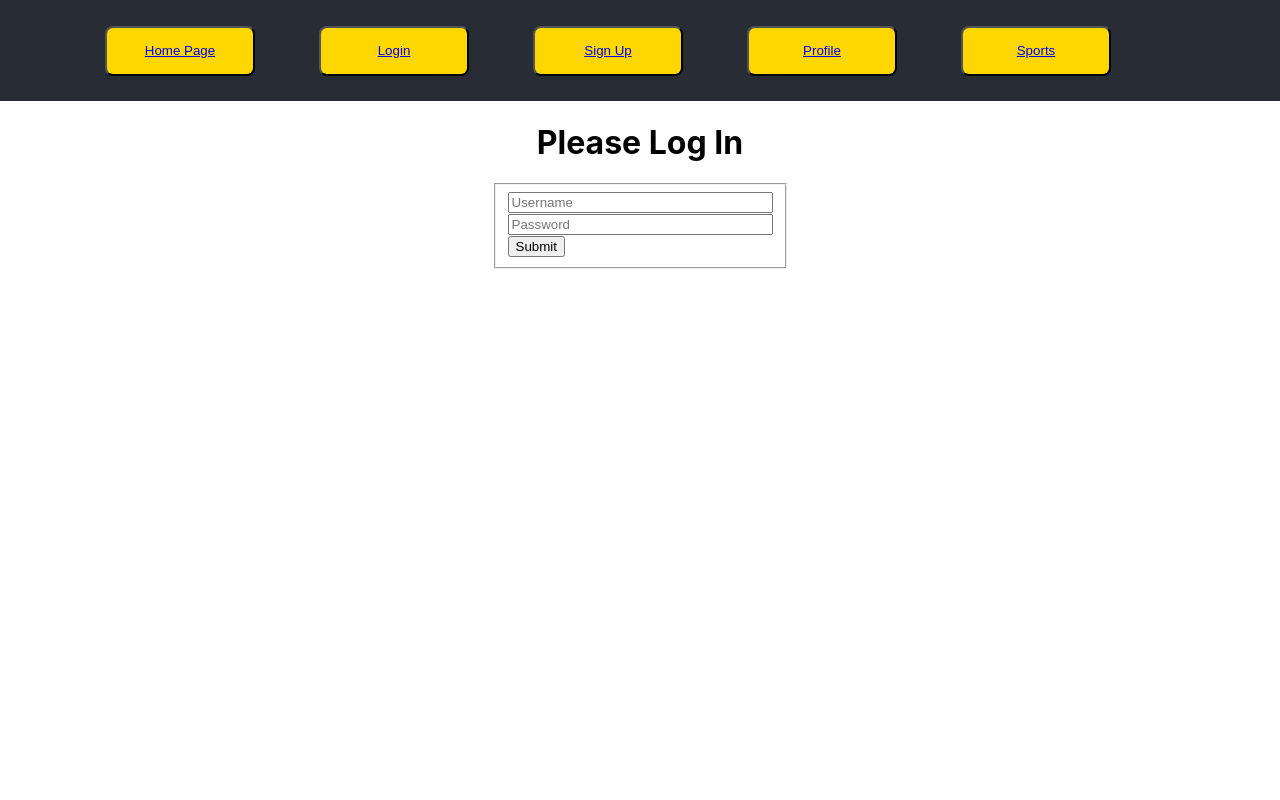
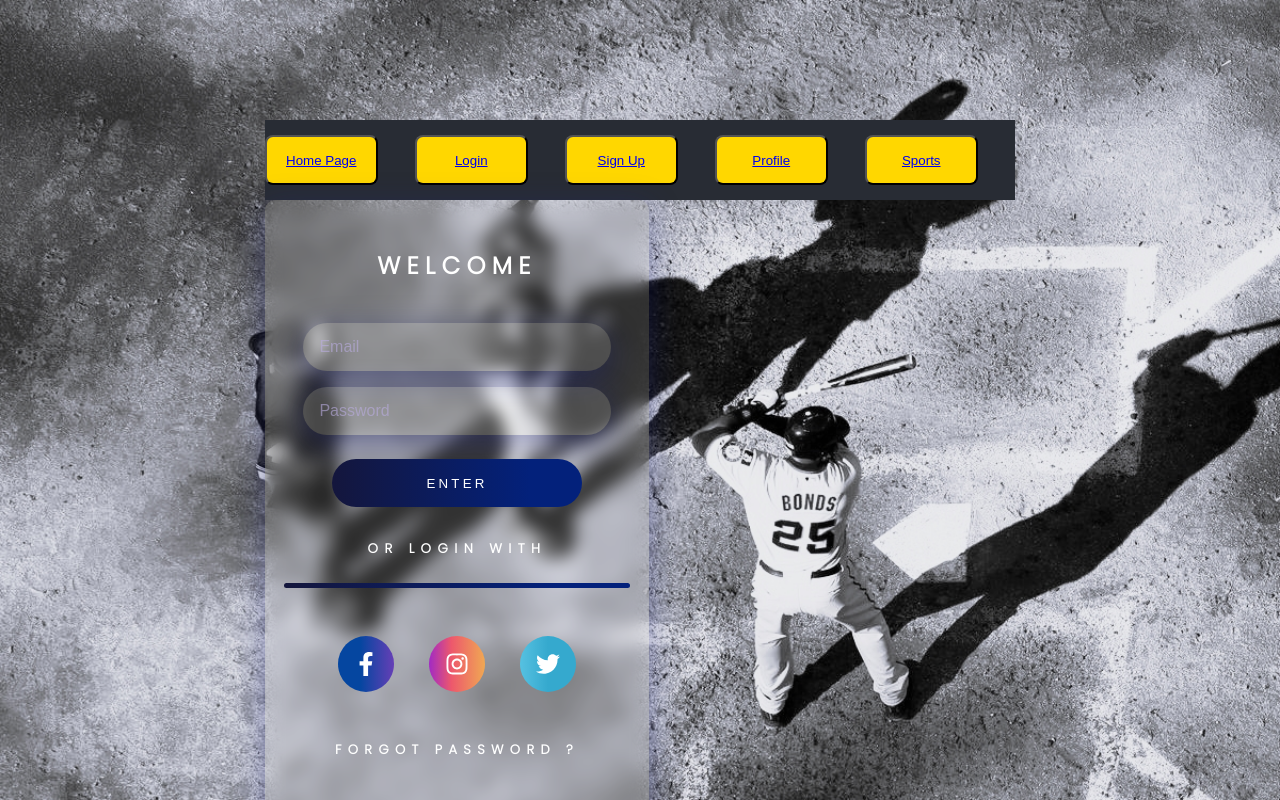
Before and after one commit to TyGBenjamin/Chartreuse_Gamblers, a React (Create React App) app: page /Sports in a window 1280 px wide. Both pictures are taken after a click on the button "Login". Shown: the top 800 px of the page. Built offline with nearby package versions, Linux system fonts and the light colour scheme.

Commit message:
change style of log in page

```diff
--- a/package.json
+++ b/package.json
@@ -7,6 +7,7 @@
     "@testing-library/react": "^13.2.0",
     "@testing-library/user-event": "^13.5.0",
     "apollo-client": "^2.6.10",
+    "axios": "^0.27.2",
     "bcryptjs": "^2.4.3",
     "bootstrap": "^5.1.3",
     "express-async-handler": "^1.2.0",
@@ -14,8 +15,10 @@
     "react": "^18.1.0",
     "react-bootstrap": "^2.3.1",
     "react-dom": "^18.1.0",
+    "react-icons": "^4.3.1",
     "react-router-dom": "^6.3.0",
     "react-scripts": "5.0.1",
+    "styled-components": "^5.3.5",
     "web-vitals": "^2.1.4"
   },
   "scripts": {
--- /dev/null
+++ b/src/components/Button.jsx
@@ -0,0 +1,17 @@
+import styled from "styled-components";
+
+export default function Button({ content }) {
+  return <StyledButton>{content}</StyledButton>;
+}
+
+const StyledButton = styled.button`
+  background: linear-gradient(to right, #14163c 0%, #03217b 79%);
+  text-transform: uppercase;
+  letter-spacing: 0.2rem;
+  width: 65%;
+  height: 3rem;
+  border: none;
+  color: white;
+  border-radius: 2rem;
+  cursor: pointer;
+`;
--- /dev/null
+++ b/src/components/Icon.jsx
@@ -0,0 +1,21 @@
+import styled from "styled-components";
+
+export default function Icon({ color, children }) {
+  return <StyledIcon background={color}>{children}</StyledIcon>;
+}
+
+const StyledIcon = styled.div`
+  height: 3.5rem;
+  width: 3.5rem;
+  background: ${(props) => props.background};
+  display: flex;
+  justify-content: center;
+  align-items: center;
+  border-radius: 4rem;
+  color: white;
+  cursor: pointer;
+  svg {
+    width: 1.5rem;
+    height: 1.5rem;
+  }
+`;
--- /dev/null
+++ b/src/components/Input.jsx
@@ -0,0 +1,29 @@
+import styled from "styled-components";
+export default function Input({ type, placeholder }) {
+  return <StyledInput type={type} placeholder={placeholder} />;
+}
+
+const StyledInput = styled.input`
+  background: rgba(255, 255, 255, 0.15);
+  box-shadow: 0 8px 32px 0 rgba(31, 38, 135, 0.37);
+  border-radius: 2rem;
+  width: 80%;
+  height: 3rem;
+  padding: 1rem;
+  border: none;
+  outline: none;
+  color: #3c354e;
+  font-size: 1rem;
+  font-weight: bold;
+  &:focus {
+    display: inline-block;
+    box-shadow: 0 0 0 0.2rem #b9abe0;
+    backdrop-filter: blur(12rem);
+    border-radius: 2rem;
+  }
+  &::placeholder {
+    color: #b9abe099;
+    font-weight: 100;
+    font-size: 1rem;
+  }
+`;
--- /dev/null
+++ b/src/new.css
@@ -0,0 +1,18 @@
+@import url("https://fonts.googleapis.com/css2?family=Poppins:ital,wght@0,100;0,200;0,300;1,100;1,200&display=swap");
+
+* {
+  margin: 0;
+  padding: 50;
+  box-sizing: border-box;
+}
+body {
+  font-family: "Poppins", sans-serif;
+  background-image: url("backgroundmlb.jpg");
+  background-size: cover;
+  display: flex;
+  flex-wrap: nowrap;
+  justify-content: center;
+  align-items: center;
+  height: 120vh;
+  width: 100vw;
+}
--- a/src/pages/SignUp.js
+++ b/src/pages/SignUp.js
@@ -1,6 +1,6 @@
 import React from "react";
 // import { BrowserRouter as Router, Switch,
-  // Route, Redirect,} from "react-router-dom";
+// Route, Redirect,} from "react-router-dom";
 import Sports from "./Sports";
 
 class SignUp extends React.Component {
--- a/src/pages/login.js
+++ b/src/pages/login.js
@@ -1,7 +1,15 @@
 import React from "react";
 import { Container } from "react-bootstrap";
-import { Route } from 'react-router-dom';
+import { Route } from "react-router-dom";
 import Sports from "./Sports";
+
+import "../new.css";
+
+import styled from "styled-components";
+import Button from "../components/Button";
+import Icon from "../components/Icon";
+import Input from "../components/Input";
+import { FaFacebookF, FaInstagram, FaTwitter } from "react-icons/fa";
 
 class Login extends React.Component {
   constructor(props) {
@@ -49,46 +57,180 @@
     fields[field] = e.target.value;
     this.setState({ fields });
   }
+}
 
-  render() {
-    return (
-      <div>
-        <h1 className="login-header">Please Log In</h1>
-        <Container className="login">
-        <form>
-          <fieldset>
-            <input
-              ref="username"
-              type="text"
-              size="30"
-              placeholder="Username"
-              onChange={this.handleChange.bind(this, "username")}
-              value={this.state.fields["username"]}
-            />
-            <span style={{ color: "red" }}>
-              {this.state.errors["username"]}
-            </span>
-            <br />
-            <input
-              ref="password"
-              type="password"
-              size="30"
-              placeholder="Password"
-              onChange={this.handleChange.bind(this, "password")}
-              value={this.state.fields["password"]}
-            />
-            <span style={{ color: "red" }}>
-              {this.state.errors["password"]}
-            </span>
-            <br />
-            {/* <Route exact path="/Sports" render={({ history }) =>(
-            <button onClick={() => { history.push('./Sports') }}>Submit</button>)} /> */}
-            <button>Submit</button>
-          </fieldset>
-        </form>
-        </Container>
-      </div>
-    );
+function LoginHere() {
+  const FacebookBackground =
+    "linear-gradient(to right, #0546A0 0%, #0546A0 40%, #663FB6 100%)";
+  const InstagramBackground =
+    "linear-gradient(to right, #A12AC4 0%, #ED586C 40%, #F0A853 100%)";
+  const TwitterBackground =
+    "linear-gradient(to right, #56C1E1 0%, #35A9CE 50%)";
+  return (
+    <MainContainer>
+      <WelcomeText>Welcome</WelcomeText>
+      <InputContainer>
+        <Input type="text" placeholder="Email" />
+        <Input type="password" placeholder="Password" />
+      </InputContainer>
+      <ButtonContainer>
+        <Button content="Enter" onClick={() => console.log("Clare")} />
+      </ButtonContainer>
+      <LoginWith>OR LOGIN WITH</LoginWith>
+      <HorizontalRule />
+      <IconsContainer>
+        <Icon color={FacebookBackground}>
+          <FaFacebookF />
+        </Icon>
+        <Icon color={InstagramBackground}>
+          <FaInstagram />
+        </Icon>
+        <Icon color={TwitterBackground}>
+          <FaTwitter />
+        </Icon>
+      </IconsContainer>
+      <ForgotPassword>Forgot Password ?</ForgotPassword>
+    </MainContainer>
+  );
+}
+
+const MainContainer = styled.div`
+  display: flex;
+  align-items: center;
+  flex-direction: column;
+  height: 80vh;
+  width: 30vw;
+  background: rgba(255, 255, 255, 0.15);
+  box-shadow: 0 8px 32px 0 rgba(31, 38, 135, 0.37);
+  backdrop-filter: blur(8.5px);
+  -webkit-backdrop-filter: blur(8.5px);
+  border-radius: 10px;
+  color: #ffffff;
+  text-transform: uppercase;
+  letter-spacing: 0.4rem;
+  @media only screen and (max-width: 320px) {
+    width: 80vw;
+    height: 90vh;
+    hr {
+      margin-bottom: 0.3rem;
+    }
+    h4 {
+      font-size: small;
+    }
   }
-}
-export default Login;
+  @media only screen and (min-width: 360px) {
+    width: 80vw;
+    height: 90vh;
+    h4 {
+      font-size: small;
+    }
+  }
+  @media only screen and (min-width: 411px) {
+    width: 80vw;
+    height: 90vh;
+  }
+  @media only screen and (min-width: 768px) {
+    width: 80vw;
+    height: 80vh;
+  }
+  @media only screen and (min-width: 1024px) {
+    width: 70vw;
+    height: 50vh;
+  }
+  @media only screen and (min-width: 1280px) {
+    width: 30vw;
+    height: 80vh;
+  }
+`;
+
+const WelcomeText = styled.h2`
+  margin: 3rem 0 2rem 0;
+`;
+
+const InputContainer = styled.div`
+  display: flex;
+  flex-direction: column;
+  justify-content: space-around;
+  align-items: center;
+  height: 20%;
+  width: 100%;
+`;
+
+const ButtonContainer = styled.div`
+  margin: 1rem 0 2rem 0;
+  width: 100%;
+  display: flex;
+  align-items: center;
+  justify-content: center;
+`;
+
+const LoginWith = styled.h5`
+  cursor: pointer;
+`;
+
+const HorizontalRule = styled.hr`
+  width: 90%;
+  height: 0.3rem;
+  border-radius: 0.8rem;
+  border: none;
+  background: linear-gradient(to right, #14163c 0%, #03217b 79%);
+  background-color: #ebd0d0;
+  margin: 1.5rem 0 1rem 0;
+  backdrop-filter: blur(25px);
+`;
+
+const IconsContainer = styled.div`
+  display: flex;
+  justify-content: space-evenly;
+  margin: 2rem 0 3rem 0;
+  width: 80%;
+`;
+
+const ForgotPassword = styled.h4`
+  cursor: pointer;
+`;
+
+export default LoginHere;
+
+//   render() {
+//     return (
+//       <div>
+//         <h1 className="login-header">Please Log In</h1>
+//         <Container className="login">
+//         <form>
+//           <fieldset>
+//             <input
+//               ref="username"
+//               type="text"
+//               size="30"
+//               placeholder="Username"
+//               onChange={this.handleChange.bind(this, "username")}
+//               value={this.state.fields["username"]}
+//             />
+//             <span style={{ color: "red" }}>
+//               {this.state.errors["username"]}
+//             </span>
+//             <br />
+//             <input
+//               ref="password"
+//               type="password"
+//               size="30"
+//               placeholder="Password"
+//               onChange={this.handleChange.bind(this, "password")}
+//               value={this.state.fields["password"]}
+//             />
+//             <span style={{ color: "red" }}>
+//               {this.state.errors["password"]}
+//             </span>
+//             <br />
+//             {/* <Route exact path="/Sports" render={({ history }) =>(
+//             <button onClick={() => { history.push('./Sports') }}>Submit</button>)} /> */}
+//             <button>Submit</button>
+//           </fieldset>
+//         </form>
+//         </Container>
+//       </div>
+//     );
+//   }
+// }
+// export default Login;
```
Also changed, not shown: src/pages/Profile.js (+6 -6 lines), src/backgroundmlb.jpg (added), 1 other file (tests, documents, lock files or other folders).
